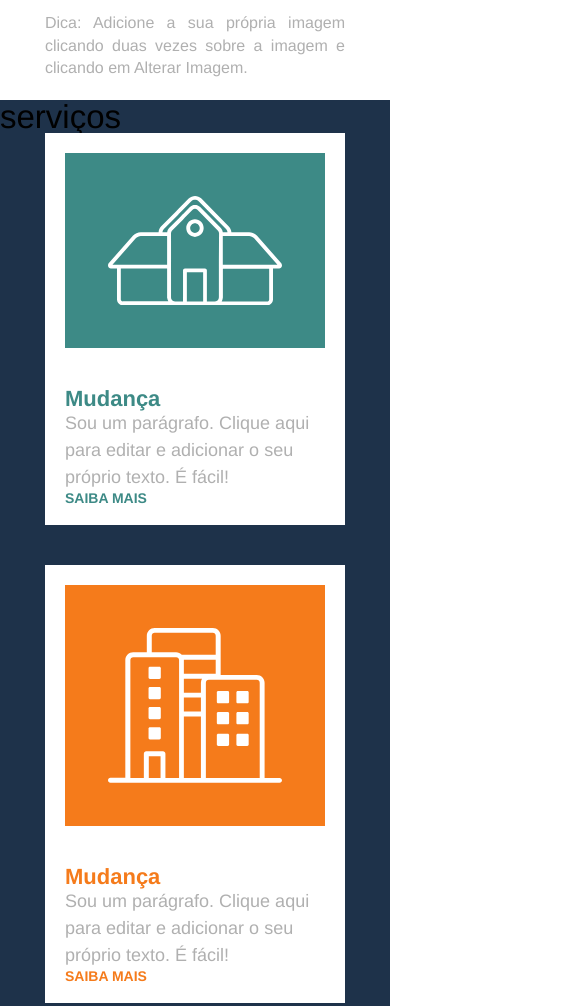
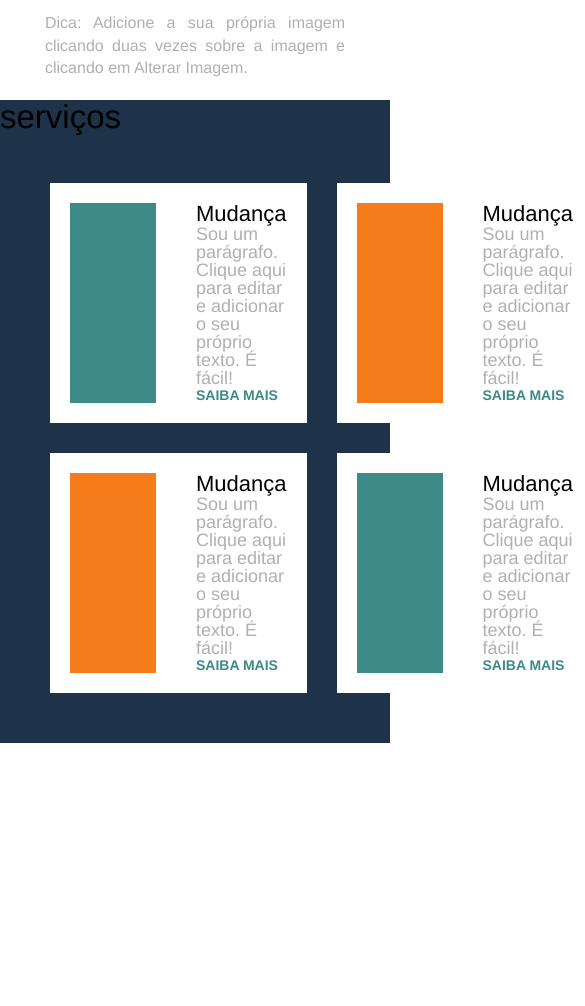
Before and after one commit to felipeDesenvolvedor/movingservice, a website: page index.html in a window 390 px wide. Shown: the part 1180-2186 px from the top of the page, 585 px wide, since content can reach past the window. After the commit the page ends 1923 px from the top, so only its background shows below. Drawn offline with Linux system fonts and the light colour scheme.

Commit message:
Revert "Service component Desktop e mobile"
This reverts commit 01d9d5efad9b0645ec74440f74d26e77a349c46d.

```diff
--- a/assets/css/service.css
+++ b/assets/css/service.css
@@ -1 +1 @@
-.service__container{background-color:#1e324a}.service__container .service__title{font-size:33px}.service__box{margin:0 auto;display:grid;grid-template:auto/auto;gap:40px}.service__box .service__data{display:flex;flex-direction:column;justify-content:space-between}.service__box .service__title{font-size:22px;text-transform:capitalize;color:inherit;font-weight:700}.service__box .service__paragrafo{font-size:18px;color:#B0B0B0;line-height:1.5em}.service__box .service__readmore{text-decoration:none;text-transform:uppercase;font-weight:700;font-size:14px;color:inherit}.service__item{background-color:#fff;display:flex}.service__item .service__icon{background-color:#f57b1b;display:flex;align-items:center;justify-content:center;padding:43px}.service__item .icon{width:100%;height:100%;fill:#fff}.service__item:nth-child(1n+2){color:#f57b1b}.service__item:nth-child(3n+1){color:#3d8a86}.service__item:nth-child(3n+1) .service__icon{background-color:#3d8a86}.service__data,.service__icon{margin:20px}@media (max-width:664px){.service__box{width:300px}.service__item{flex-direction:column}}@media (min-width:665px){.service__box{width:600px}}@media (min-width:990px){.service__box{padding:50px;grid-template:auto auto/auto auto}}@media (min-width:990px) and (max-width:1201px){.service__box{grid-template:auto/auto}}@media (min-width:1202px) and (max-width:1800px){.service__box{width:1016px}.service__container>.service__title{font-size:48px}}
+.service__container{background-color:#1e324a}.service__box{margin:0 auto;padding:50px;display:grid;grid-template:auto auto/auto auto;gap:30px}.service__box .service__title{font-size:22px;text-transform:capitalize}.service__box .service__paragrafo{font-size:18px;color:#B0B0B0}.service__box .service__readmore{text-decoration:none;color:#3d8a86;text-transform:uppercase;font-weight:700;font-size:14px}.service__item{background-color:#fff;display:flex}.service__item .service__icon{background-color:#f57b1b;display:flex;align-items:center;justify-content:center;padding:43px}.service__item .icon{width:100%;height:100%}.service__item:nth-child(3n+1) .service__icon{background-color:#3d8a86}.service__data,.service__icon{margin:20px}.service__container>.service__title{font-size:33px}
```
Also changed, not shown: build/sass/service.scss.
